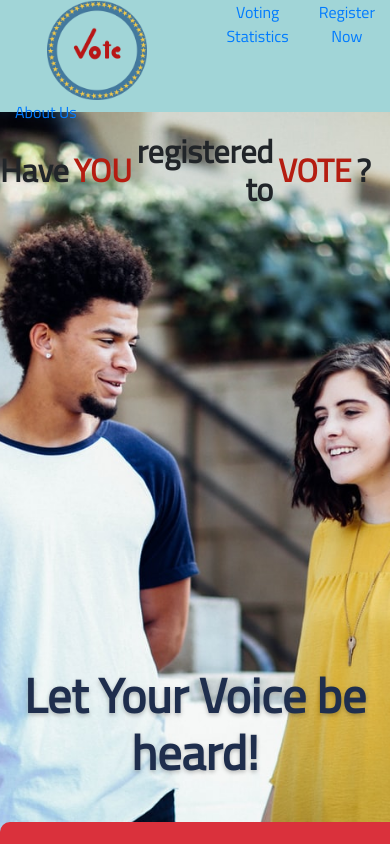
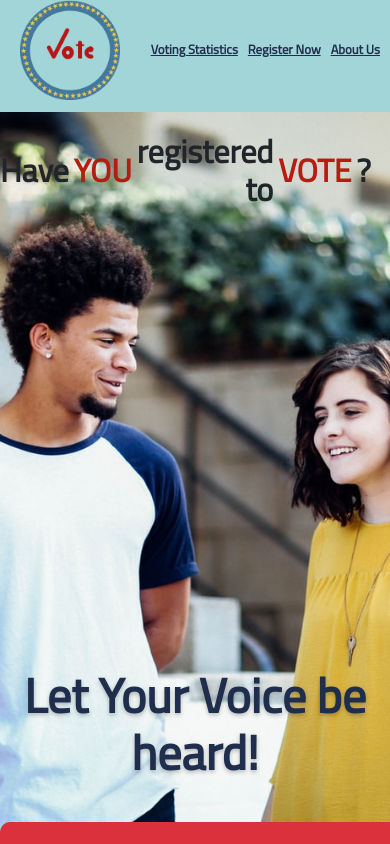
Before and after one commit to mtilda/voting_challenge_client, a React (Create React App) app: page / in a window 390 px wide. Shown: the top 844 px of the page. Built offline with nearby package versions, Linux system fonts and the light colour scheme.

Commit message:
responsive nav bar styled

```diff
--- a/src/components/Nav/Nav.css
+++ b/src/components/Nav/Nav.css
@@ -36,4 +36,41 @@
 
 .l {
   height: 100px;
+  padding-left: 20px;
 }
+
+.nav {
+  display:flex;
+  justify-content: space-between;
+}
+
+.nav a {
+  text-decoration: underline;
+  color: #1F2E4D;
+  font-weight: bold;
+}
+
+.nav-links {
+  display: flex;
+  justify-content: space-between;
+  align-items: center;
+}
+
+.nav-links a {
+  font-size: 1.3rem;
+  padding-right: 20px;
+}
+
+@media screen and (max-width: 768px) {
+  .nav-links a {
+    font-size: 1rem;
+    padding-right: 20px;
+  }
+}
+
+@media screen and (max-width: 500px) {
+  .nav-links a {
+    font-size: 0.8rem;
+    padding-right: 10px;
+  }
+}
--- a/src/components/Nav/Nav.jsx
+++ b/src/components/Nav/Nav.jsx
@@ -5,33 +5,21 @@ import logo from "../../Images/logo.png";
 import "./Nav.css";
 
 export const Nav = () => (
-  <Container>
-    <Row>
+
 	<div className="nav">
-    <Col xs="1"></Col>
-    <Col>
     <Link to = "/" >
       <img src={logo} class="l" />
     </Link>
-    </Col>
-    <Col></Col>
-    <Col>
+      <div className="nav-links">
 	  <Link to="/voting-stats" className="nav">
 	    Voting Statistics
 	  </Link>
-    </Col>
-    <Col>
 	  <Link to="/register" className="nav">
 	    Register Now
 	  </Link>
-    </Col>
-    <Col>
 	  <Link to="/about" className="nav">
 	    About Us
 	  </Link>
-    </Col>
-    <Col xs="1"></Col>
+    </div>
 	</div>
-  </Row>
-  </Container>
 );
```
